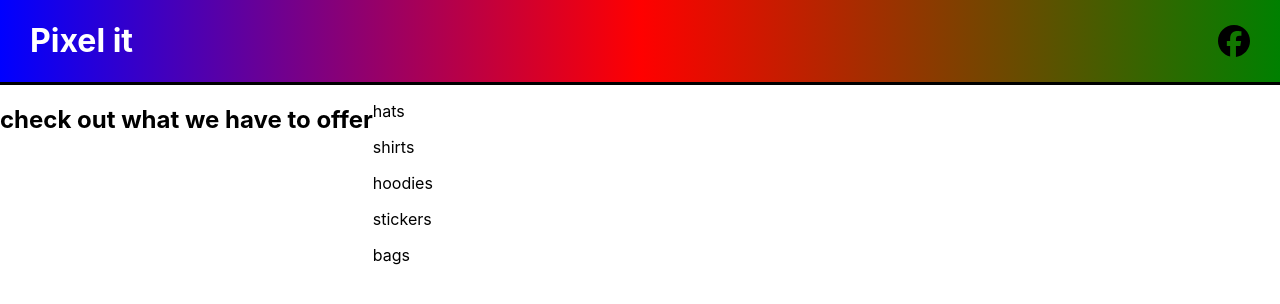
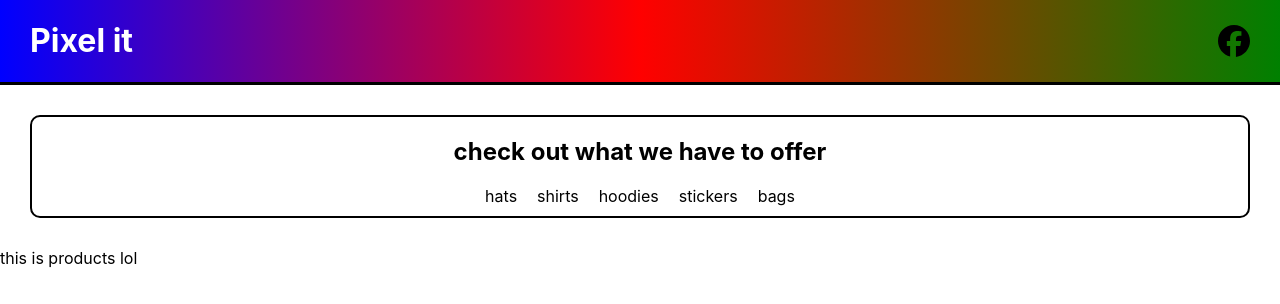
Before and after one commit to KianMouton/pixel-it, a React (Create React App) app: page / in a window 1280 px wide. Shown: the top 304 px of the page. Built offline with nearby package versions, Linux system fonts and the light colour scheme.

Commit message:
customized the catalogue component

```diff
--- a/src/App.css
+++ b/src/App.css
@@ -1,4 +1,5 @@
 .navbar {
+  z-index: 1000;
   display: flex;
   justify-content: space-between;
   align-items: center;
@@ -34,4 +35,33 @@
 /* catalogue css */
 .catalogue {
   display: flex;
+  flex-direction: column;
+  justify-content: center;
+  border: 2px solid black;
+  margin: 30px 30px 30px 30px;
+  padding-bottom: 10px;
+  border-radius: 10px;
 }
+
+.product-header {
+  text-align: center;
+}
+
+.products {
+  display: flex;
+  flex-direction: row;
+  justify-content: center;
+  gap: 20px;
+  flex-wrap: wrap;
+}
+
+.products a {
+  color: black;
+  text-decoration: none;
+  transition: 0.2s ease-in-out;
+}
+
+.products a:hover {
+  color: rgb(158, 43, 158);
+  font-weight: bold;
+}
--- a/src/App.js
+++ b/src/App.js
@@ -1,5 +1,6 @@
 import Navbar from './components/navbar.js';
 import Catalogue from './components/catalogue.js';
+import Product from './components/products.js';
 import './App.css';
 
 function App() {
@@ -7,6 +8,7 @@ function App() {
     <div>
       <Navbar />
       <Catalogue />
+      <Product />
     </div>
   );
 }
--- a/src/components/catalogue.js
+++ b/src/components/catalogue.js
@@ -4,11 +4,11 @@ function Catalogue() {
     <div className="catalogue">
       <h2 className="product-header">check out what we have to offer</h2>
         <div className="products">
-          <p>hats</p>
-          <p>shirts</p>
-          <p>hoodies</p>
-          <p>stickers</p>
-          <p>bags</p>
+          <a href="a">hats</a>
+          <a href="a">shirts</a>
+          <a href="a">hoodies</a>
+          <a href="a">stickers</a>
+          <a href="a">bags</a>
         </div>
     </div>
     )
--- /dev/null
+++ b/src/components/products.js
@@ -0,0 +1,17 @@
+const products = [
+    {
+        id: 1,
+        name: "shirt",
+        price: 50,
+    }
+]
+
+function Products() {
+    return (
+        <div>
+            <p>this is products lol</p>
+        </div>
+    )
+}
+
+export default Products;
```
